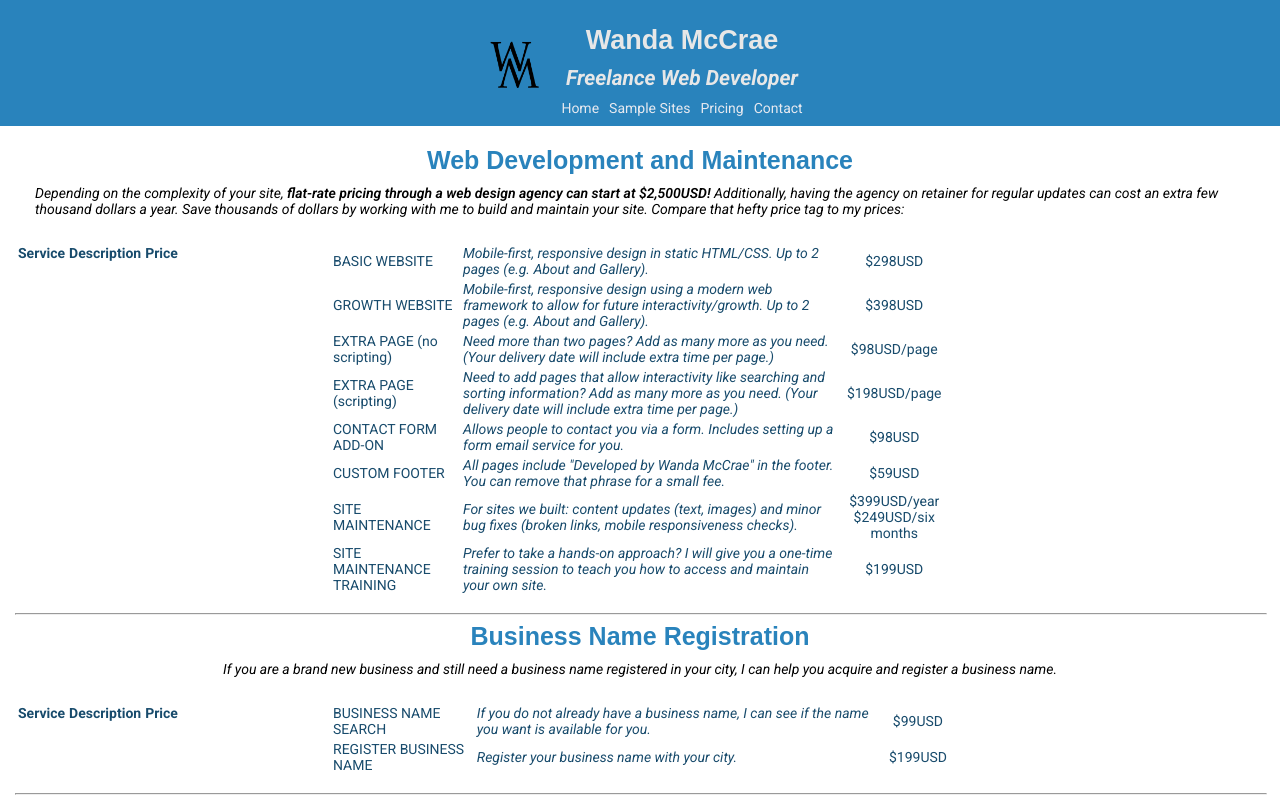
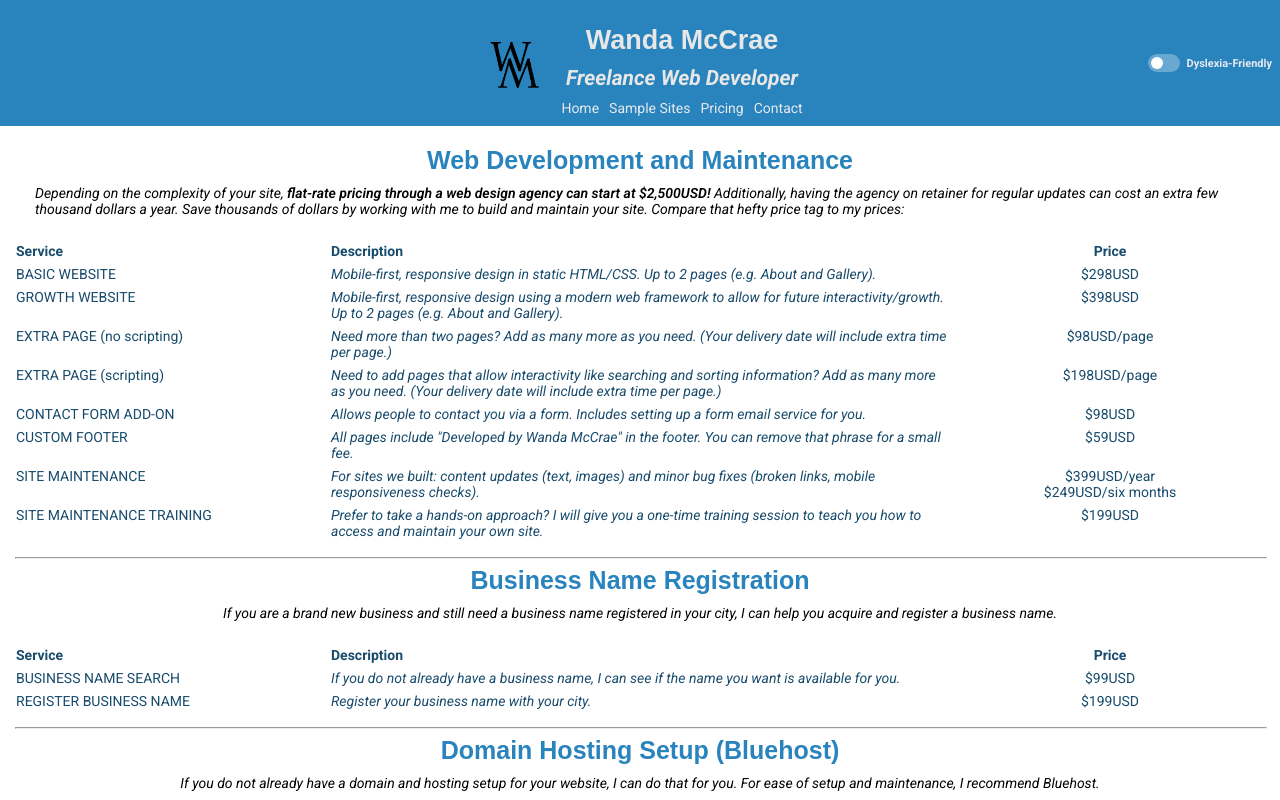
Before and after one commit to wlmccrae/wm-freelance, a React (Create React App) app: page /services in a window 1280 px wide. Shown: the top 800 px of the page. Built offline with nearby package versions, Linux system fonts and the light colour scheme; a web font is replaced by a local one.

Commit message:
Added dyslexia mode and fixed spacing

```diff
--- a/src/App.js
+++ b/src/App.js
@@ -1,3 +1,4 @@
+import { useState, useEffect } from 'react';
 import { BrowserRouter, Route, Routes } from 'react-router-dom';
 import Header from './components/Header';
 import MainPage from './components/MainPage';
@@ -11,11 +12,28 @@ import './App.css';
 import './styles/global.css';
 
 function App() {
+  const [dyslexiaMode, setDyslexiaMode] = useState(
+    () => localStorage.getItem('dyslexiaMode') === 'true'
+  );
+
+  useEffect(() => {
+    document.documentElement.style.setProperty('--page-bg', dyslexiaMode ? '#fdf0d5' : '#ffffff');
+    document.body.classList.toggle('dyslexia-mode', dyslexiaMode);
+  }, [dyslexiaMode]);
+
+  function toggleDyslexiaMode() {
+    setDyslexiaMode(prev => {
+      const next = !prev;
+      localStorage.setItem('dyslexiaMode', next);
+      return next;
+    });
+  }
+
   return (
-    <div className="app-container">
+    <div className={`app-container${dyslexiaMode ? ' dyslexia-mode' : ''}`} style={dyslexiaMode ? { backgroundColor: '#f8f5f0' } : {}}>
       <BrowserRouter>
-        <Header />
-        <div className="main-content">
+        <Header dyslexiaMode={dyslexiaMode} toggleDyslexiaMode={toggleDyslexiaMode} />
+        <div className="main-content" style={dyslexiaMode ? { backgroundColor: '#f8f5f0' } : {}}>
           <Routes>
             <Route path="/" element={<MainPage />} />
             <Route path="services" element={<Services />} />
--- a/src/components/Header.js
+++ b/src/components/Header.js
@@ -2,9 +2,10 @@ import { NavLink } from 'react-router-dom';
 import '../styles/Header.css';
 import wmLogo from '../assets/wm-logo.png';
 
-function Header() {
+function Header({ dyslexiaMode, toggleDyslexiaMode }) {
   return (
     <header className="header">
+      <div className="header-center">
         <img className="my-logo" src={wmLogo} alt="Wanda McCrae Freelance Web Developer Logo" />
         <div className="header-text">
           <h1 className="my-name">Wanda McCrae</h1>
@@ -16,6 +17,18 @@ function Header() {
             <NavLink to="contact">Contact</NavLink>
           </nav>
         </div>
+      </div>
+      <label className="dyslexia-toggle">
+        <input
+          type="checkbox"
+          checked={dyslexiaMode}
+          onChange={toggleDyslexiaMode}
+        />
+        <span className="toggle-track" aria-hidden="true">
+          <span className="toggle-thumb" />
+        </span>
+        Dyslexia-Friendly
+      </label>
     </header>
   );
 };
--- a/src/styles/Header.css
+++ b/src/styles/Header.css
@@ -1,14 +1,20 @@
 .header {
   display: flex;
-  flex-direction: row;
   justify-content: center;
   align-items: center;
   width: 100%;
-  gap: 10px;
   background-color: #2983bc;
   color: #e7e7e7;
   top: 0;
-  }
+  position: relative;
+}
+
+.header-center {
+  display: flex;
+  flex-direction: row;
+  align-items: center;
+  gap: 10px;
+}
 
 .my-logo {
   padding: 0 5px;
@@ -53,6 +59,77 @@
   color: #e6e9f0;
 }
 
+.dyslexia-toggle {
+  display: flex;
+  align-items: center;
+  gap: 6px;
+  color: #e6e9f0;
+  cursor: pointer;
+  font-size: 11px;
+  font-weight: 700;
+  white-space: nowrap;
+  position: absolute;
+  right: 8px;
+  user-select: none;
+}
+
+.dyslexia-toggle input {
+  position: absolute;
+  opacity: 0;
+  width: 0;
+  height: 0;
+}
+
+.toggle-track {
+  display: inline-flex;
+  align-items: center;
+  width: 32px;
+  height: 18px;
+  border-radius: 9px;
+  background-color: rgba(255, 255, 255, 0.3);
+  flex-shrink: 0;
+  transition: background-color 0.2s;
+}
+
+.dyslexia-toggle input:checked + .toggle-track {
+  background-color: #e6e9f0;
+}
+
+.toggle-thumb {
+  width: 12px;
+  height: 12px;
+  border-radius: 50%;
+  background-color: #fff;
+  margin-left: 3px;
+  transition: transform 0.2s;
+}
+
+.dyslexia-toggle input:checked + .toggle-track .toggle-thumb {
+  transform: translateX(14px);
+  background-color: #2983bc;
+}
+
+.dyslexia-toggle:hover .toggle-track {
+  opacity: 0.85;
+}
+
+/* Dyslexia mode adjustments */
+body.dyslexia-mode .my-logo {
+  max-width: 62px;
+  max-height: 62px;
+}
+
+body.dyslexia-mode .header-center {
+  gap: 18px;
+}
+
+@media screen and (width >= 800px) {
+  body.dyslexia-mode .my-logo {
+    max-width: 76px;
+    max-height: 76px;
+  }
+}
+
 /* Responsive CSS for iPad and larger screens */
 @media screen and (width >= 800px) {
   .my-logo {
--- a/src/styles/Services.css
+++ b/src/styles/Services.css
@@ -12,11 +12,26 @@
 .prices-table {
   display: grid;
   grid-template-columns: 1fr 2fr 1fr;
-  grid-auto-rows: minmax(100px auto);
+  grid-auto-rows: auto;
   gap: 5px;
   margin: 10px 0;
   width: 100%;
   box-sizing: border-box;
+}
+
+.prices-table thead,
+.prices-table tbody,
+.prices-table tr {
+  display: contents;
+}
+
+.prices-table th {
+  text-align: left;
+  font-weight: bold;
+}
+
+.prices-table th:last-child {
+  text-align: center;
 }
 
 .price {
@@ -35,3 +50,11 @@
 .prices-hr {
   width: 100%;
 }
+
+/* Dyslexia mode: preserve table column alignment */
+body.dyslexia-mode .prices-table th,
+body.dyslexia-mode .prices-table td {
+  letter-spacing: normal;
+  word-spacing: normal;
+  line-height: 1.5;
+}
--- a/src/styles/SpecialOffer.css
+++ b/src/styles/SpecialOffer.css
@@ -4,6 +4,7 @@
   flex-direction: column;
   justify-content: center;
   align-items: center;
+  background-color: var(--page-bg);
 }
 
 h1 {
--- a/src/styles/global.css
+++ b/src/styles/global.css
@@ -2,10 +2,16 @@
 
 @import url('https://fonts.googleapis.com/css2?family=Roboto:ital,wght@0,100..900;1,100..900&family=Work+Sans:ital,wght@0,100..900;1,100..900&display=swap');
 
+@import url('https://fonts.googleapis.com/css2?family=Lexend:wght@400;700&display=swap');
+
+:root {
+  --page-bg: #ffffff;
+}
+
 body {
   margin: 0;
   padding: 0;
-  background-color: #ffffff;
+  background-color: var(--page-bg);
   font-family: 'Roboto', sans-serif;
   font-size: 12px;
   font-weight: 400;
@@ -23,6 +29,7 @@ p {
   flex-direction: column;
   align-items: center;
   padding: 10px 15px;
+  background-color: var(--page-bg);
 }
 
 .freelance-title-container {
@@ -35,6 +42,41 @@ p {
   font-size: 20px;
   font-weight: 700;
   color: #2983bc;
+}
+
+/* Dyslexia mode */
+body.dyslexia-mode,
+body.dyslexia-mode p,
+body.dyslexia-mode li,
+body.dyslexia-mode a,
+body.dyslexia-mode h1,
+body.dyslexia-mode h2,
+body.dyslexia-mode h3 {
+  font-family: 'Lexend', sans-serif !important;
+  font-style: normal !important;
+  letter-spacing: 0.05em;
+  word-spacing: 0.1em;
+  line-height: 1.8;
+}
+
+body.dyslexia-mode {
+  background-color: #fdf0d5;
+  font-size: 14px;
+}
+
+body.dyslexia-mode .freelance-page {
+  background-color: #fdf0d5;
+}
+
+body.dyslexia-mode p {
+  font-size: 14px;
+}
+
+@media screen and (width >= 800px) {
+  body.dyslexia-mode,
+  body.dyslexia-mode p {
+    font-size: 16px;
+  }
 }
 
 /* Visually hidden but available to screen readers */
```
Lines whose indentation alone changed are shown as unchanged.
